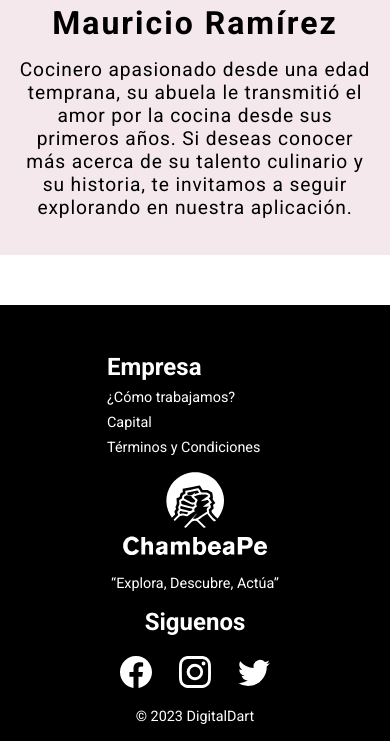
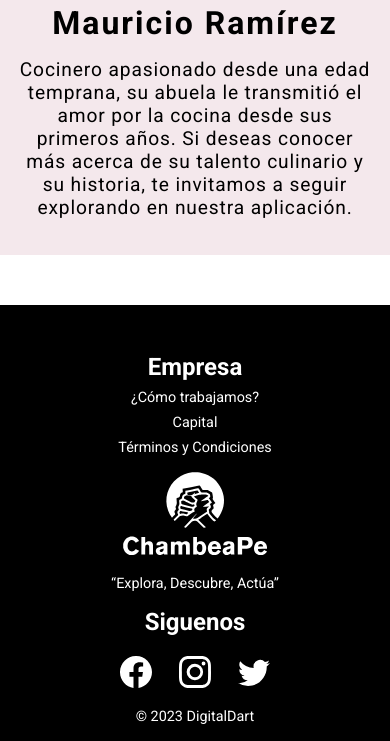
Before and after one commit to Aplicaciones-Moviles-WX61-Group-3/ChambeaPeLanding, a plain HTML site: page index.html in a window 390 px wide. Shown: the part 4563-5304 px from the top of the page. Drawn offline with Linux system fonts and the light colour scheme.

Commit message:
feat: Update footer CSS to align enterprise section

```diff
--- a/css/footer.css
+++ b/css/footer.css
@@ -135,4 +135,8 @@ footer p {
     footer .wrapper-footer {
         justify-content: space-around;
     }
+
+    .enterprise {
+        align-items: center;
+    }
 }
--- a/css/home.css
+++ b/css/home.css
@@ -20,7 +20,7 @@
 }
 
 body {
-    font-family: 'Roboto', sans-serif;
+    font-family: 'Roboto', system-ui, -apple-system, BlinkMacSystemFont, 'Segoe UI', Oxygen, Ubuntu, Cantarell, 'Open Sans', 'Helvetica Neue', sans-serif
 }
 
 #up {
@@ -81,7 +81,7 @@ header li a {
 }
 
 header nav a:hover {
-    transition: .25s;
+    transition: .25s linear;
     border-bottom: 5px var(--main-primary) solid;
 }
 
```
